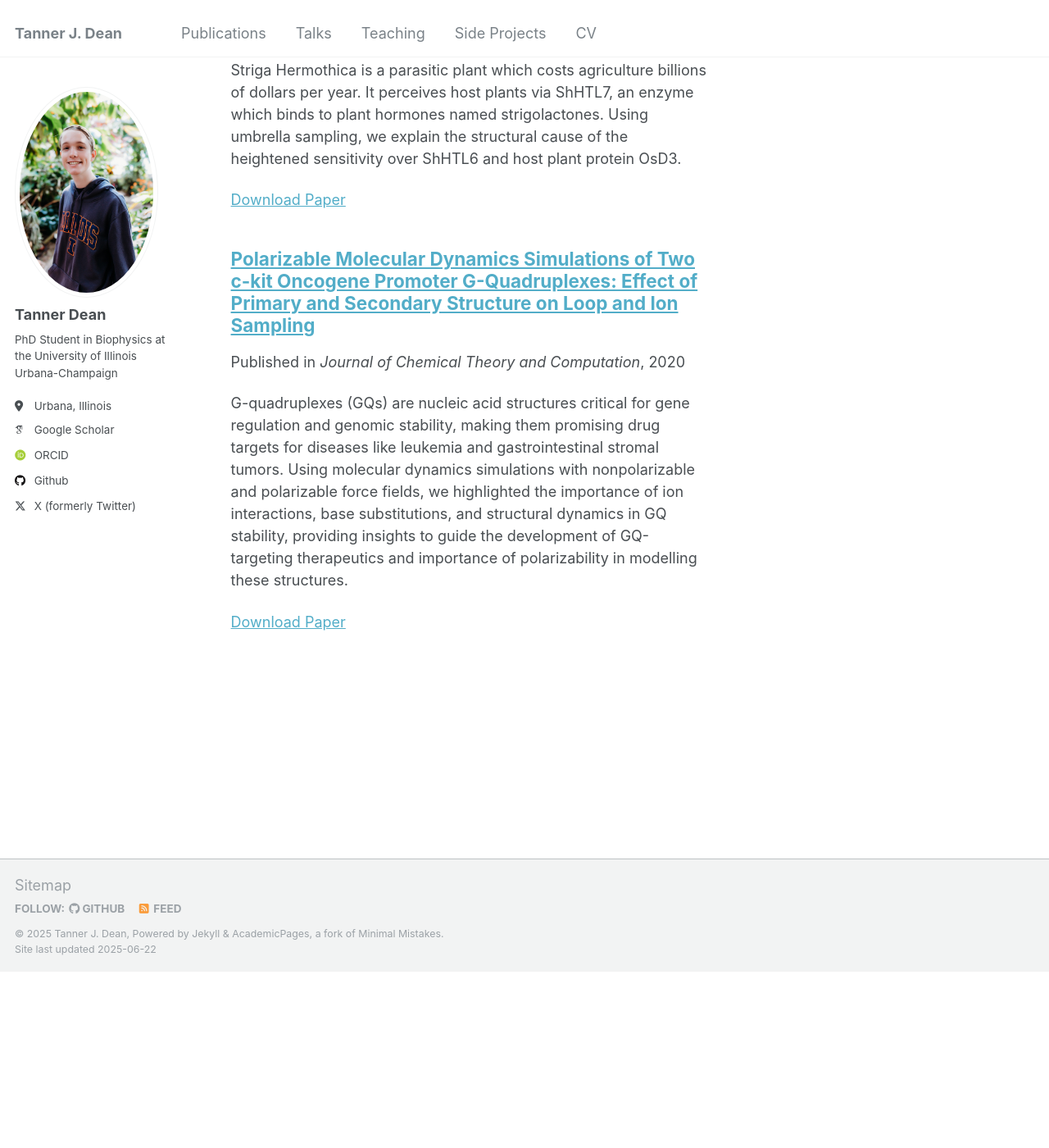
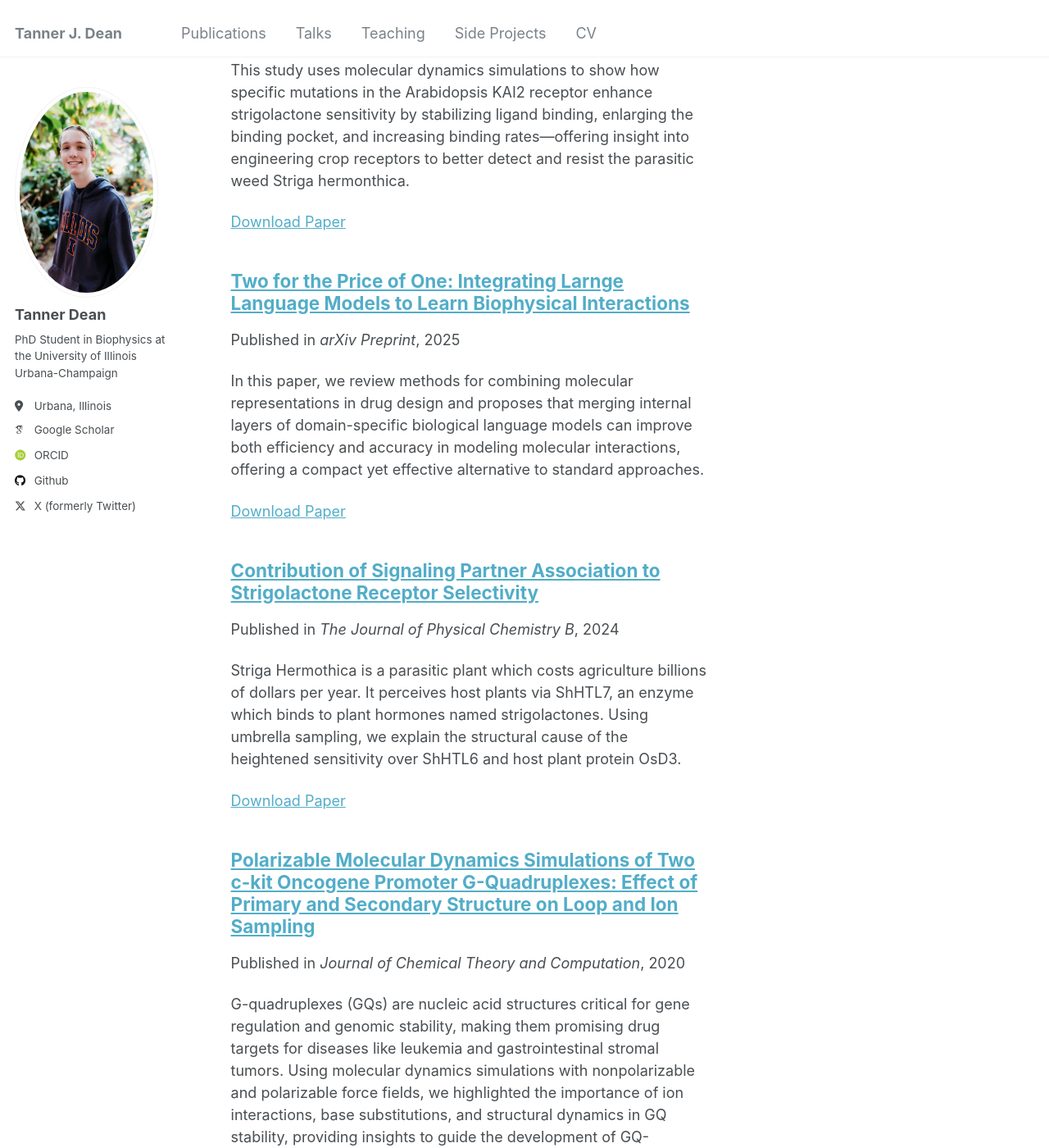
Before and after one commit to tjdean1/tjdean1.github.io, a Jekyll site: the page built from _pages/publications.html, in a window 1280 px wide and 1400 px high, scrolled down 362 px. Shown: the whole window at 82% size. Built offline with Jekyll 4.4.1, drawn with Linux system fonts in a browser that asks for light colours; some web fonts are replaced; before the commit the page ends 1547 px from its top, so only the background shows below that; some of the changed text lies outside the part shown.

Commit message:
Updated the about me and new publications

```diff
--- /dev/null
+++ b/_publications/2025-03-26-paper-title-number-3.md
@@ -0,0 +1,12 @@
+---
+title: "Two for the Price of One: Integrating Larnge Language Models to Learn Biophysical Interactions"
+collection: publications
+category: manuscripts
+permalink: /publication/2024-01-09-paper-title-number-3
+excerpt: 'In this paper, we review methods for combining molecular representations in drug design and proposes that merging internal layers of domain-specific biological language models can improve both efficiency and accuracy in modeling molecular interactions, offering a compact yet effective alternative to standard approaches.'
+date: 2025-04-22
+venue: 'arXiv Preprint'
+paperurl: 'https://arxiv.org/abs/2503.21017'
+---
+
+The contents above will be part of a list of publications, if the user clicks the link for the publication than the contents of section will be rendered as a full page, allowing you to provide more information about the paper for the reader. When publications are displayed as a single page, the contents of the above "citation" field will automatically be included below this section in a smaller font.
--- /dev/null
+++ b/_publications/2025-04-22-paper-title-number-4 copy.md
@@ -0,0 +1,12 @@
+---
+title: "Mechanistic basis for enhanced strigolactone sensitivity in KAI2 triple mutant"
+collection: publications
+category: manuscripts
+permalink: /publication/2024-01-09-paper-title-number-4
+excerpt: 'This study uses molecular dynamics simulations to show how specific mutations in the Arabidopsis KAI2 receptor enhance strigolactone sensitivity by stabilizing ligand binding, enlarging the binding pocket, and increasing binding rates—offering insight into engineering crop receptors to better detect and resist the parasitic weed Striga hermonthica.'
+date: 2025-04-22
+venue: 'Biophysical Journal'
+paperurl: 'https://www.cell.com/biophysj/abstract/S0006-3495(25)00248-6'
+---
+
+The contents above will be part of a list of publications, if the user clicks the link for the publication than the contents of section will be rendered as a full page, allowing you to provide more information about the paper for the reader. When publications are displayed as a single page, the contents of the above "citation" field will automatically be included below this section in a smaller font.
```
Also changed, not shown: _pages/about.md (+1 -1 lines), _publications/2020-04-18-paper-title-number-1 copy.md (added, +12 -0 lines).
